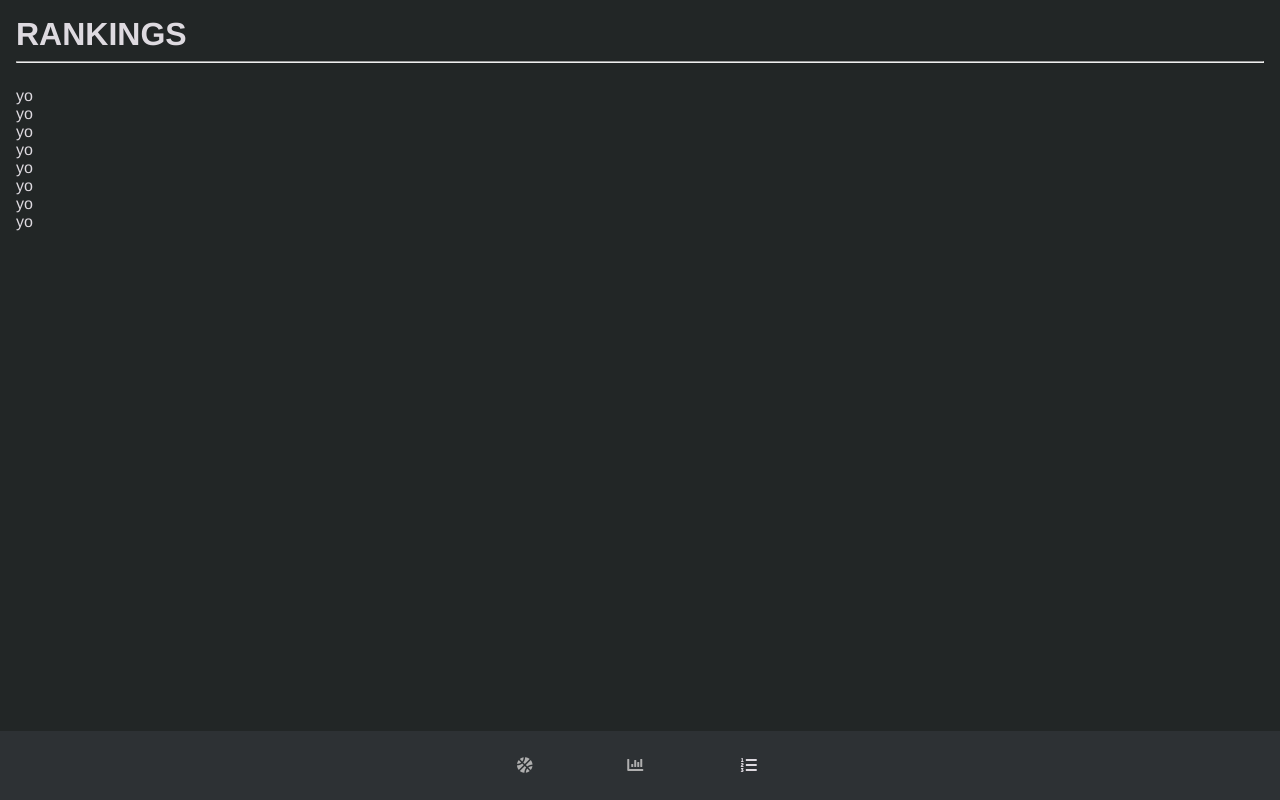
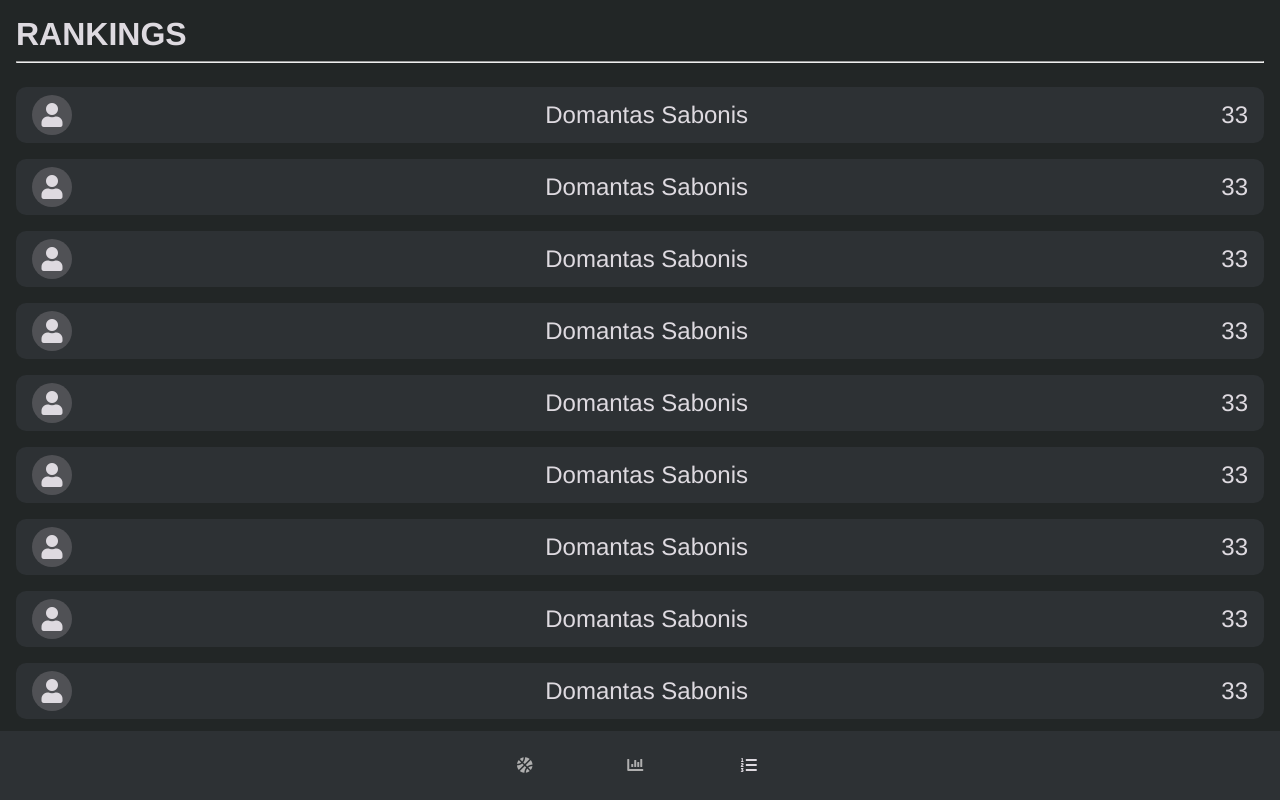
Before and after one commit to jaredami/shot-tracker, a React (Create React App) app: page /rankings in a window 1280 px wide. Built offline with nearby package versions, Linux system fonts and the light colour scheme.

Commit message:
Style user cards

```diff
--- a/src/components/Rankings.js
+++ b/src/components/Rankings.js
@@ -5,7 +5,13 @@ export default function Rankings() {
   return (
     <div className={styles.rankingsContainer}>
       {data.map((user) => (
-        <div key={user.userId}>yo</div>
+        <div key={user.userId} className={styles.userCard}>
+          <div className={styles.userPicContainer}>
+            <i className="fas fa-user"></i>
+          </div>
+          <div>{user.userName}</div>
+          <div>{user.percentage}</div>
+        </div>
       ))}
     </div>
   );
@@ -84,4 +90,40 @@ const data = [
     bestStreak: 7,
     sessionCount: 1,
   },
+  {
+    userId: 9,
+    userName: "Domantas Sabonis",
+    percentage: 33,
+    shotsMade: 33,
+    shotsTaken: 100,
+    bestStreak: 7,
+    sessionCount: 1,
+  },
+  {
+    userId: 10,
+    userName: "Domantas Sabonis",
+    percentage: 33,
+    shotsMade: 33,
+    shotsTaken: 100,
+    bestStreak: 7,
+    sessionCount: 1,
+  },
+  {
+    userId: 11,
+    userName: "Domantas Sabonis",
+    percentage: 33,
+    shotsMade: 33,
+    shotsTaken: 100,
+    bestStreak: 7,
+    sessionCount: 1,
+  },
+  {
+    userId: 12,
+    userName: "Domantas Sabonis",
+    percentage: 33,
+    shotsMade: 33,
+    shotsTaken: 100,
+    bestStreak: 7,
+    sessionCount: 1,
+  },
 ];
--- a/src/components/Rankings.module.css
+++ b/src/components/Rankings.module.css
@@ -3,3 +3,38 @@
   padding: 0rem 1rem;
   overflow-y: auto;
 }
+
+.userCard {
+  border-radius: 10px;
+  background: var(--background-secondary);
+  margin-bottom: 1rem;
+  padding: 0.5rem 1rem;
+  display: flex;
+  justify-content: space-between;
+  align-items: center;
+  font-size: 1.5rem;
+}
+
+.userCard:last-of-type {
+  margin-bottom: 11rem;
+}
+
+.userPicContainer {
+  background: var(--dark-gray);
+  width: 40px;
+  height: 40px;
+  border-radius: 100%;
+  display: flex;
+  flex-direction: row;
+  justify-content: center;
+  align-items: center;
+}
+
+.stat {
+  font-size: 1.5rem;
+}
+
+.statLabel {
+  color: var(--light-gray);
+  font-size: 0.8rem;
+}
```
